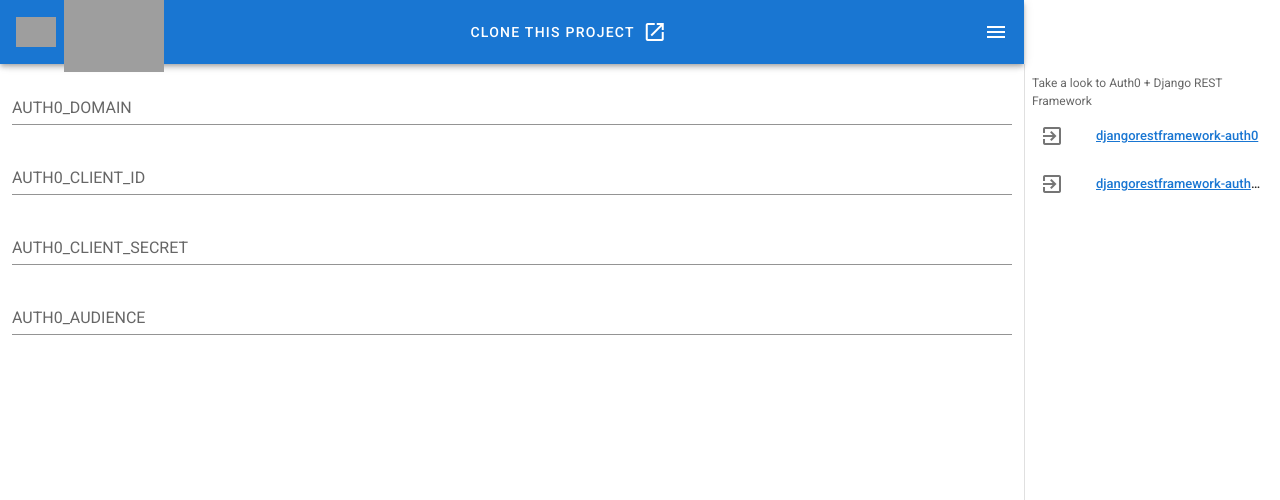
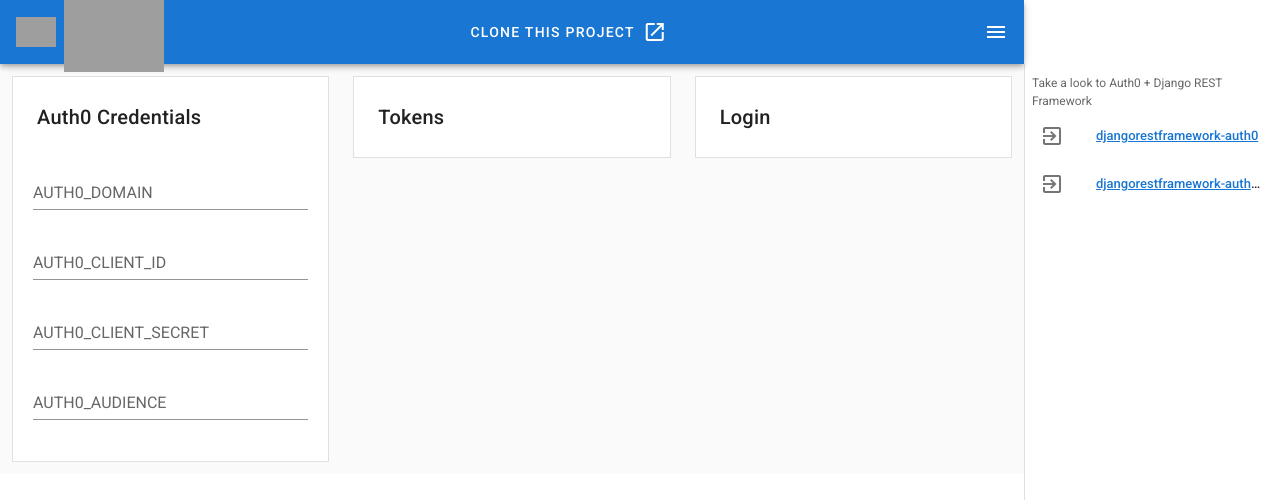
Before and after one commit to mcueto/auth0-vue-frontend_sample, a Vue app: page / in a window 1280 px wide. Shown: the top 500 px of the page. Built offline with nearby package versions, Linux system fonts and the light colour scheme; grey boxes are pictures that could not be loaded.

Commit message:
Add grid to App component

```diff
--- a/src/App.vue
+++ b/src/App.vue
@@ -90,7 +90,66 @@
 
     <v-content>
       <!-- <HelloWorld/> -->
-      <CredentialsForm/>
+
+      <v-container class="grey lighten-5">
+        <v-row>
+
+          <v-col
+            cols="12"
+            sm="4"
+          >
+            <v-card
+              class="pa-2"
+              outlined
+              tile
+            >
+
+              <v-card-title>
+                Auth0 Credentials
+              </v-card-title>
+              <CredentialsForm/>
+
+            </v-card>
+          </v-col>
+
+          <v-col
+            cols="12"
+            sm="4"
+          >
+            <v-card
+              class="pa-2"
+              outlined
+              tile
+            >
+
+              <v-card-title>
+                Tokens
+              </v-card-title>
+              <!-- <CredentialsForm/> -->
+
+            </v-card>
+          </v-col>
+
+          <v-col
+            cols="12"
+            sm="4"
+          >
+            <v-card
+              class="pa-2"
+              outlined
+              tile
+            >
+
+              <v-card-title>
+                Login
+              </v-card-title>
+              <!-- <CredentialsForm/> -->
+
+            </v-card>
+          </v-col>
+
+        </v-row>
+      </v-container>
 
     </v-content>
   </v-app>
```
